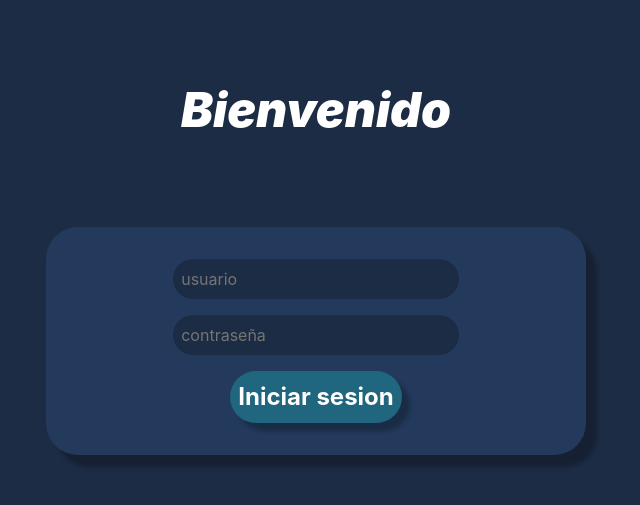
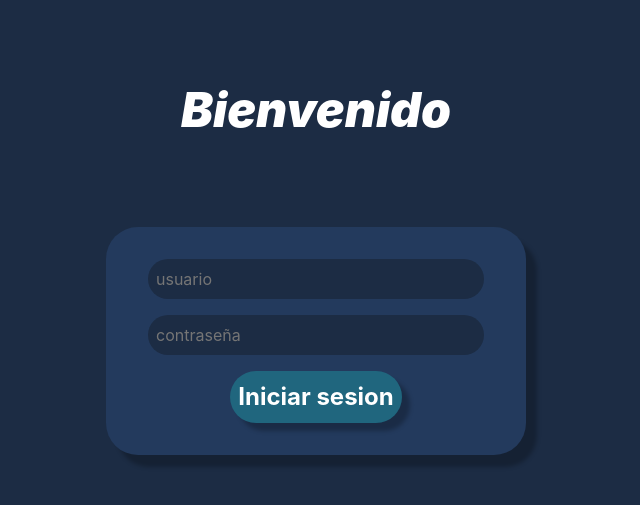
Before and after one commit to JhosepFranzQuintana/HOTEL-CRUD, a PHP site: template hoteles/includes/login.php in a window 1280 px wide. Shown: the part 100-605 px from the top of the page, without its empty margins (324-964 px from the left). Run offline with PHP 8.4, Linux system fonts and the light colour scheme; the template is opened without the code that fills it, so the values that code supplies are empty; some libraries are stand-ins or nearby versions.

Commit message:
login estilos finalizados

```diff
--- a/hoteles/css/styles.css
+++ b/hoteles/css/styles.css
@@ -58,7 +58,7 @@
 
 .conten-input {
     margin-bottom: 1rem;
-    width: 60%;
+    width: 80%;
 
 }
 
@@ -123,9 +123,28 @@
     margin-top: 2rem;
 }
 
+.contenedor-grande {
+    display: flex;
+    align-items: center;
+    width: 40rem;
+    justify-content: center;
+
+}
+
+.formulario-main {
+    display: flex;
+    justify-content: center;
+}
+
+
+.container {
+    display: flex;
+}
+
 .conten-carta {
     display: flex;
     flex-direction: column;
+    align-items: center;
 
 }
 
@@ -137,7 +156,8 @@
     border-radius: 2rem;
     margin-top: 5rem;
     box-shadow: 11px 12px 4px 0px rgba(0, 0, 0, 0.25);
-    padding: 2rem;
+    padding: 2rem 0rem;
+    width: 100%;
 }
 
 .texto-t {
@@ -154,3 +174,16 @@
     display: flex;
     justify-content: center;
 }
+
+
+@media (min-width: 1250px) {
+    .cartaa {
+        width: 80%;
+        display: flex;
+    align-items: center;
+    }
+
+    .contenedor-grande {
+        width: 80rem;
+    }
+}
--- a/hoteles/includes/login.php
+++ b/hoteles/includes/login.php
@@ -24,10 +24,10 @@
         <img class="nav--img" src="../img/logo-hotel.png" alt="">
     </nav>
 
-    <form  action="_functions.php" method="POST">
+    <form class="formulario-main" action="_functions.php" method="POST">
         <div id="login" >
             <div class="container">
-                <div id="login-row" class="row justify-content-center align-items-center">
+                <div id="login-row" class="contenedor-grande">
                     <div id="login-column" class="col-md-6">
                         <div id="login-box" class="conten-carta">
                             <div class="cabecera-form">
```
